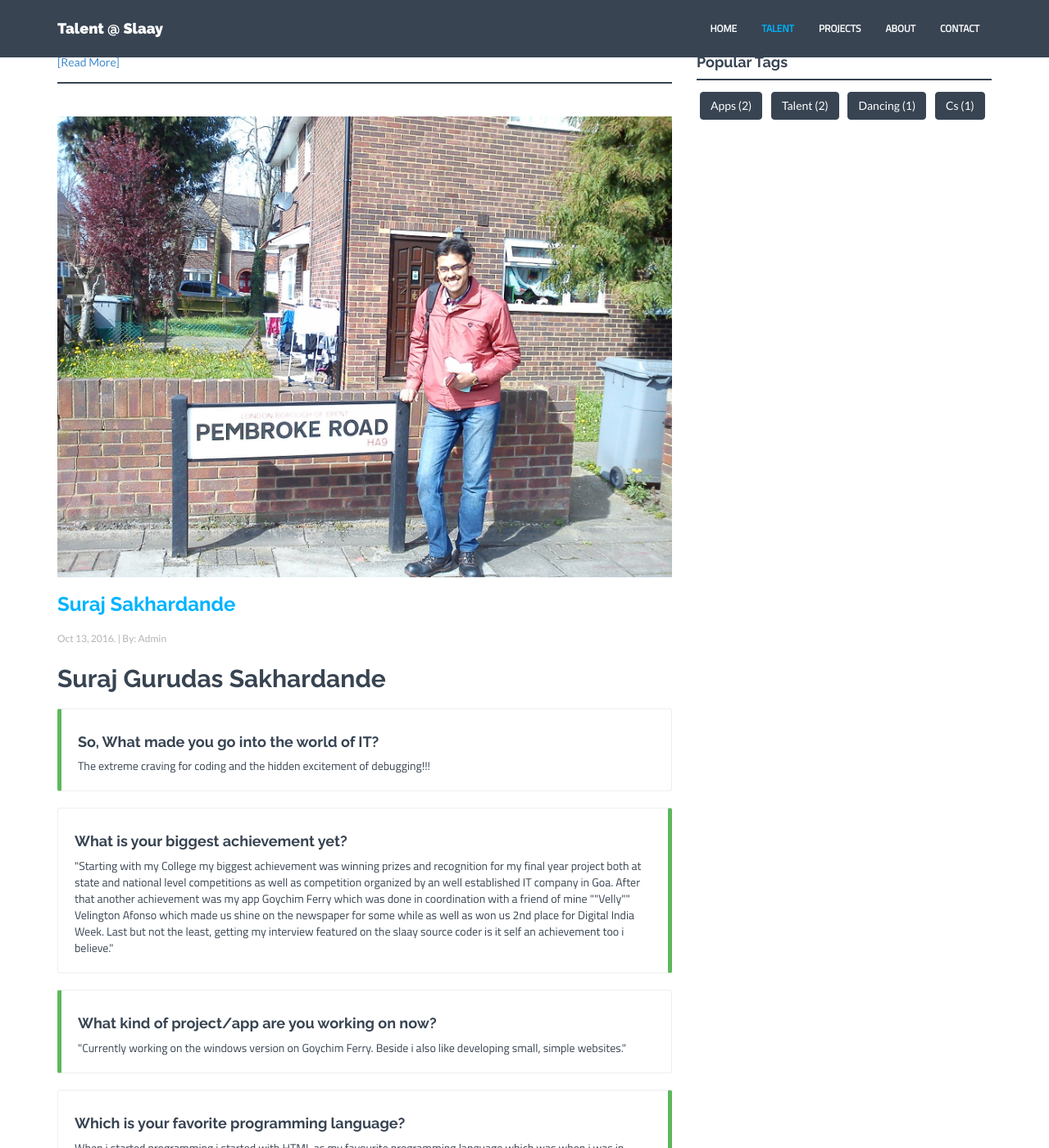
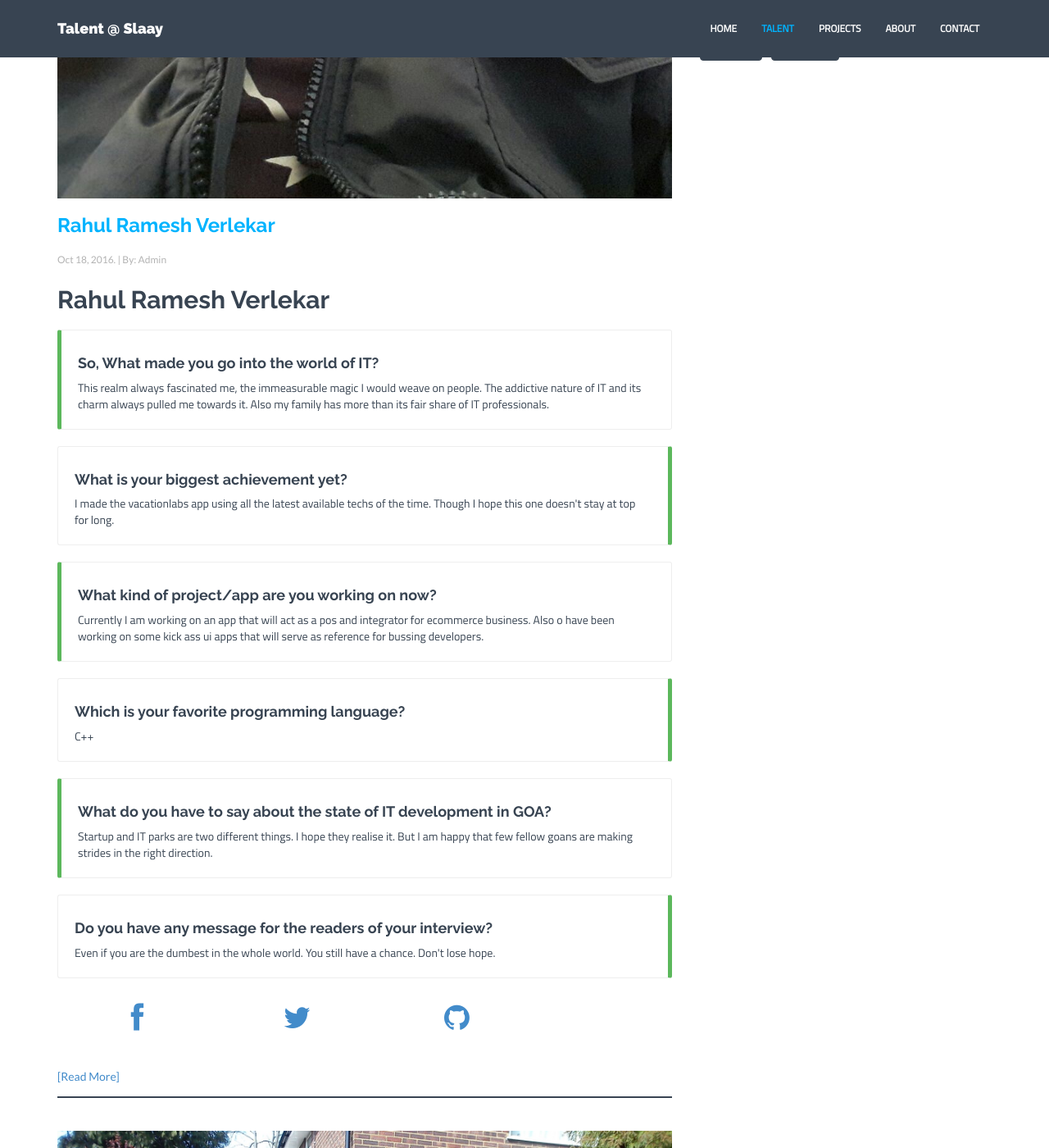
Before and after one commit to slaay/talent-Slaay, a Jekyll site: the page built from blog.html, in a window 1280 px wide and 1400 px high, scrolled down 754 px. Shown: the whole window at 82% size. Built offline with Jekyll 4.4.1, drawn with Linux system fonts in a browser that asks for light colours; nearby versions of some CDN libraries; some of the changed text lies outside the part shown.

Commit message:
Rahuls draft is ready
Rahuls draft is ready

```diff
--- a/_posts/blog/2016-10-13- Casburn Noronha.html.markdown
+++ /dev/null
@@ -1,33 +0,0 @@
----
-layout: post
-title: "Casburn Noronha"
-date: 2016-10-14
-author: Admin
-categories:
-- blog
-- Dancing
-- CS
-- Apps
-- Talent
-img: post03.jpg
-thumb: tags-icon.png
----
-
-<b>Lorem Ipsum</b> is simply dummy text of the printing and typesetting industry. Lorem Ipsum has been the industry's standard dummy text ever since the 1500s, when an unknown printer took a galley of type and scrambled it to make a type specimen book.
-
-It has survived not only five centuries, but also the leap into electronic typesetting, remaining essentially unchanged. <!--more-->
-It was popularised in the 1960s with the release of Letraset sheets containing Lorem Ipsum passages, and more recently with desktop publishing software like Aldus PageMaker including versions of Lorem Ipsum.
-
-Contrary to popular belief, <b>Lorem Ipsum is not simply random text</b>. It has roots in a piece of classical Latin literature from 45 BC, making it over 2000 years old. Richard McClintock, a Latin professor at [Hampden-Sydney College][hampden] in Virginia, looked up one of the more obscure Latin words, consectetur, from a Lorem Ipsum passage, and going through the cites of the word in classical literature, discovered the undoubtable source.<
-
-Lorem Ipsum comes from sections 1.10.32 and 1.10.33 of "de Finibus Bonorum et Malorum" (The Extremes of Good and Evil) by Cicero, written in 45 BC. This book is a treatise on the theory of ethics, very popular during the Renaissance. The first line of Lorem Ipsum, "Lorem ipsum dolor sit amet..", comes from a line in section 1.10.32.
-
-####Why do we use it?
-It is a long established fact that a reader will be distracted by the readable content of a page when looking at its layout. The point of using Lorem Ipsum is that it has a more-or-less normal distribution of letters, as opposed to using 'Content here, content here', making it look like readable English.
-
-
->Many desktop publishing packages and web page editors now use Lorem Ipsum as their default model text, and a search for 'lorem ipsum' will uncover many web sites still in their infancy. Various versions have evolved over the years, sometimes by accident, sometimes on purpose (injected humour and the like).
-
-There are many variations of passages of Lorem Ipsum available, but the majority have suffered alteration in some form, by injected humour, or randomised words which don't look even slightly believable.
-
-[hampden]: https://github.com/jekyll/jekyll
--- /dev/null
+++ b/_posts/blog/2016-10-13- Rahul Verlekar.html.markdown
@@ -0,0 +1,86 @@
+---
+layout: post
+title: "Rahul Ramesh Verlekar"
+date: 2016-10-18
+author: Admin
+categories:
+- blog
+- Apps
+- Talent
+img: rahul/rahul.jpg
+thumb: red-tag-icon.png
+---
+
+Rahul Ramesh Verlekar
+---------
+
+
+
+<div class="bs-callout-left bs-callout-success-left">
+  <h4>So, What made you go into the world of IT?</h4>
+This realm always fascinated me, the immeasurable magic I would weave on people. The addictive nature of IT and its charm always pulled me towards it. Also my family has more than its fair share of IT professionals.
+
+</div>
+
+<div class="bs-callout-right bs-callout-success-right">
+  <h4>What is your biggest achievement yet?</h4>
+I made the vacationlabs app using all the latest available techs of the time. Though I hope this one doesn't stay at top for long.
+
+</div>
+
+
+<div class="bs-callout-left bs-callout-success-left">
+  <h4>What kind of project/app are you working on now?</h4>
+Currently I am working on an app that will act as a pos and integrator for ecommerce business. Also o have been working on some kick ass ui apps that will serve as reference for bussing developers.
+
+</div>
+
+
+<div class="bs-callout-right bs-callout-success-right">
+  <h4>Which is your favorite programming language?</h4>
+C++
+
+</div>
+
+<div class="bs-callout-left bs-callout-success-left">
+  <h4>What do you have to say about the state of IT development in GOA?</h4>
+Startup and IT parks are two different things. I hope they realise it. But I am happy that few fellow goans are making strides in the right direction.
+
+
+</div>
+
+
+<div class="bs-callout-right bs-callout-success-right">
+  <h4>Do you have any message for the readers of your interview?</h4>
+Even if you are the dumbest in the whole world. You still have a chance. Don't lose hope.
+
+</div>
+
+
+<div class="container">
+
+
+    <div class="onl_login">
+    	<div class="row">
+          <div class="col-xs-2 col-sm-2">
+            <a href="https://www.facebook.com/rahulverlekar" class="btn btn-lg btn-block onl_btn-facebook" data-toggle="tooltip" data-placement="top" title="Facebook">
+              <i class="fa fa-facebook fa-2x"></i>
+              <span class="hidden-xs"></span>
+            </a>
+          </div>
+           <div class="col-xs-2 col-sm-2">
+            <a href="https://twitter.com/rahulverlekar" class="btn btn-lg btn-block onl_btn-twitter" data-toggle="tooltip" data-placement="top" title="Twitter">
+              <i class="fa fa-twitter fa-2x"></i>
+              <span class="hidden-xs"></span>
+            </a>
+          </div>
+
+
+          <div class="col-xs-2 col-sm-2">
+            <a href="https://github.com/RahulVerlekar" class="btn btn-lg btn-block onl_btn-github" data-toggle="tooltip" data-placement="top" title="GitHub">
+              <i class="fa fa-github fa-2x"></i>
+              <span class="hidden-xs"></span>
+            </a>
+          </div>
+    </div><br>
+  </div>
```
Also changed, not shown: _posts/blog/2016-10-13- Suraj Sakhardande.html.markdown (+1 -15 lines), assets/img/blog/rahul/rahul.jpg (added), 10 other files.
